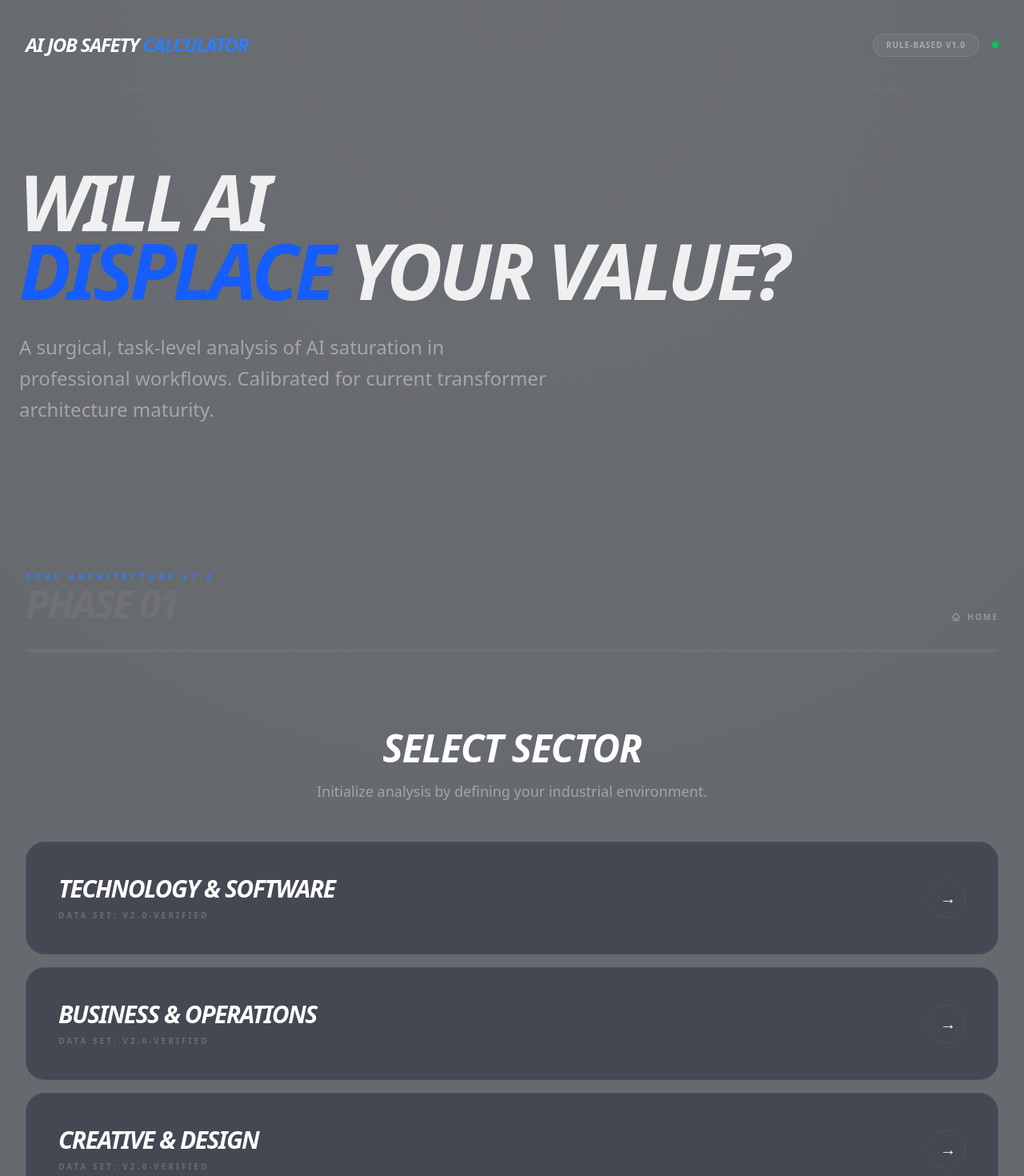
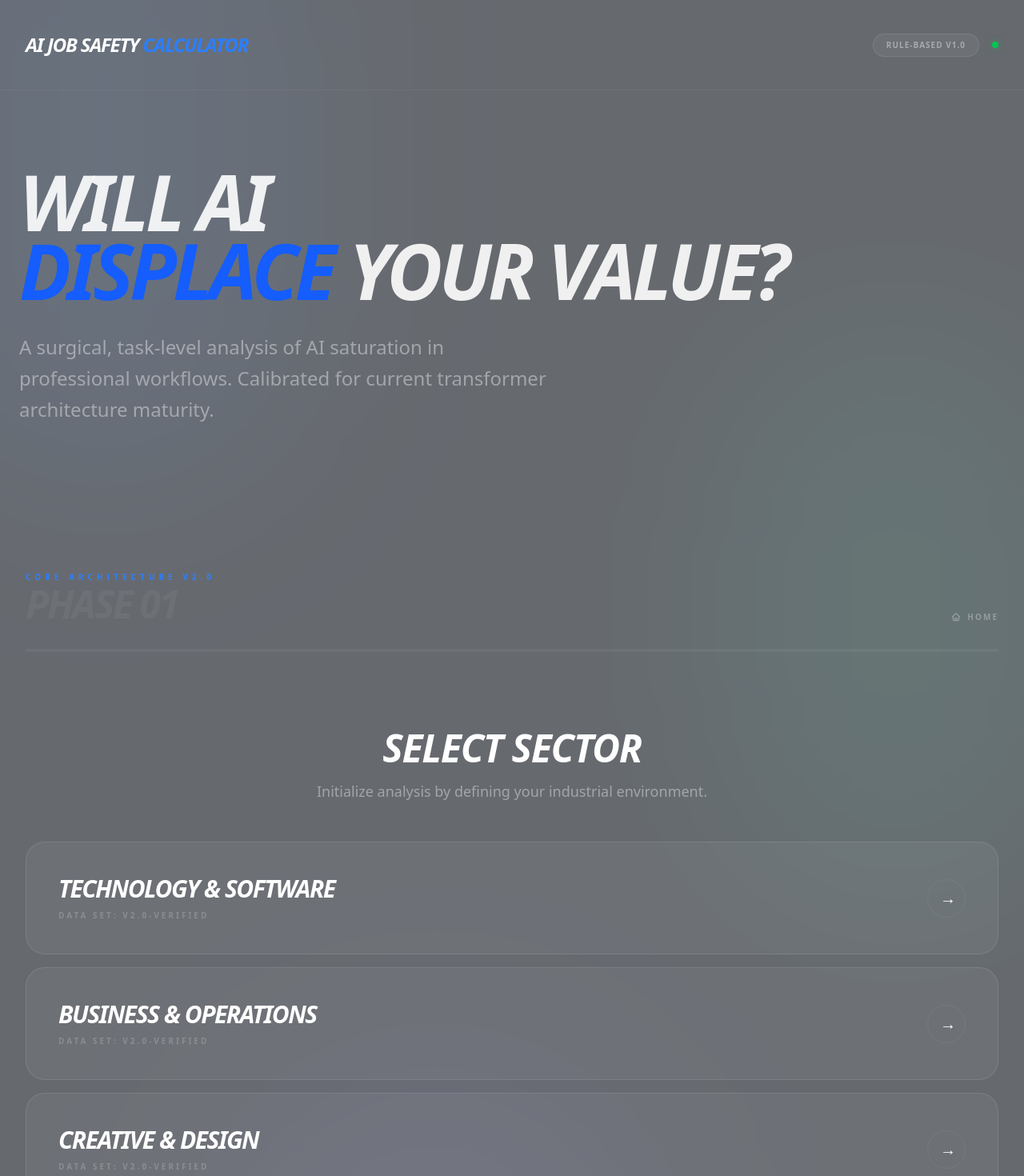
Before and after one commit to meetp2022/ai-safety-calculator, a Next.js app: page / in a window 1280 px wide. Shown: the top 1470 px of the page at 80% size. Built offline with nearby package versions, Linux system fonts and the light colour scheme.

Commit message:
feat: implement dynamic Aurora background and entrance animations

```diff
--- a/src/app/Calculator.tsx
+++ b/src/app/Calculator.tsx
@@ -104,7 +104,7 @@ export default function Calculator({ onStepChange }: { onStepChange?: (step: str
                                         setSelection({ ...selection, category: cat.name });
                                         setStep('role');
                                     }}
-                                    className="p-10 text-left border border-white/5 rounded-3xl hover:border-blue-500 hover:bg-blue-600/5 transition-all duration-700 group relative overflow-hidden bg-slate-900/40"
+                                    className="p-10 text-left border border-white/10 rounded-3xl hover:border-blue-500/50 hover:bg-blue-600/10 backdrop-blur-md transition-all duration-700 group relative overflow-hidden bg-white/5"
                                 >
                                     <div className="flex justify-between items-center relative z-10">
                                         <div>
@@ -132,7 +132,7 @@ export default function Calculator({ onStepChange }: { onStepChange?: (step: str
                                         setSelection({ ...selection, role });
                                         setStep('experience');
                                     }}
-                                    className="p-10 text-center border border-white/5 rounded-3xl hover:border-blue-500 hover:bg-blue-600/5 transition-all duration-300 group bg-slate-900/40"
+                                    className="p-10 text-center border border-white/10 rounded-3xl hover:border-blue-500/50 hover:bg-blue-600/10 backdrop-blur-md transition-all duration-300 group bg-white/5"
                                 >
                                     <span className="text-xl font-black text-white/70 group-hover:text-white transition-colors uppercase tracking-tight leading-none">{role}</span>
                                     <div className="h-px bg-white/5 w-1/3 mx-auto mt-4 group-hover:bg-blue-500/50 transition-colors" />
@@ -153,7 +153,7 @@ export default function Calculator({ onStepChange }: { onStepChange?: (step: str
                                         setSelection({ ...selection, experience: level as keyof typeof SCORING_CONSTANTS.EXPERIENCE_MODIFIERS });
                                         setStep('frequency');
                                     }}
-                                    className="p-12 border border-white/5 rounded-[2.5rem] hover:border-blue-500 hover:bg-blue-600/5 transition-all duration-700 group bg-slate-900/40 flex flex-col items-center gap-4"
+                                    className="p-12 border border-white/10 rounded-[2.5rem] hover:border-blue-500/50 hover:bg-blue-600/10 backdrop-blur-md transition-all duration-700 group bg-white/5 flex flex-col items-center gap-4"
                                 >
                                     <span className="text-3xl font-black text-white/50 group-hover:text-blue-500 transition-all uppercase tracking-tighter italic">{level}</span>
                                     <p className="text-[10px] font-black tracking-[0.2em] text-white/20 uppercase group-hover:text-white/40">Modifier: {SCORING_CONSTANTS.EXPERIENCE_MODIFIERS[level as keyof typeof SCORING_CONSTANTS.EXPERIENCE_MODIFIERS]}x</p>
@@ -300,7 +300,7 @@ export default function Calculator({ onStepChange }: { onStepChange?: (step: str
 
                             {/* Dashboard Center: Impact Card & Secondary Stats */}
                             <div className="lg:col-span-5 space-y-6">
-                                <div className="p-12 rounded-[3.5rem] bg-white/5 border border-white/5 glass space-y-6 relative overflow-hidden backdrop-blur-3xl">
+                                <div className="p-12 rounded-[3.5rem] border border-white/10 bg-white/5 backdrop-blur-2xl relative overflow-hidden group shadow-[0_40px_100px_-20px_rgba(0,0,0,0.5)]">
                                     <div className="absolute top-0 left-0 w-full h-1.5" style={{ backgroundColor: band.color }} />
                                     <h2 className="text-4xl font-black italic uppercase tracking-tighter leading-none" style={{ color: band.color }}>{band.label}</h2>
                                     <p className="text-lg font-medium text-white/60 leading-relaxed italic">
--- a/src/app/page.tsx
+++ b/src/app/page.tsx
@@ -8,15 +8,19 @@ export default function Home() {
 
   return (
     <main className="min-h-screen bg-[#66696e] text-white font-sans selection:bg-blue-500/30 relative overflow-hidden">
-      {/* Aesthetic Background Depth */}
-      <div className="absolute inset-0 bg-[radial-gradient(circle_at_50%_0%,rgba(255,255,255,0.03)_0%,transparent_50%)] pointer-events-none" />
+      {/* Dynamic Aurora Background */}
+      <div className="absolute inset-0 overflow-hidden pointer-events-none">
+        <div className="absolute top-[-10%] left-[-10%] w-[40%] h-[40%] rounded-full bg-blue-500/10 blur-[120px] animate-aurora mix-blend-screen" />
+        <div className="absolute top-[20%] right-[-5%] w-[35%] h-[35%] rounded-full bg-emerald-500/10 blur-[120px] animate-aurora [animation-delay:-5s] mix-blend-screen" />
+        <div className="absolute bottom-[-10%] left-[20%] w-[45%] h-[45%] rounded-full bg-indigo-500/10 blur-[120px] animate-aurora [animation-delay:-10s] mix-blend-screen" />
+      </div>
 
       <header className="py-10 px-8 border-b border-white/5 relative z-10">
         <div className="max-w-7xl mx-auto flex items-center justify-between">
-          <h1 className="text-2xl font-black tracking-tighter uppercase italic">
+          <h1 className="text-2xl font-black tracking-tighter uppercase italic animate-fade-in opacity-0">
             AI Job Safety <span className="text-blue-500">Calculator</span>
           </h1>
-          <div className="flex items-center gap-4">
+          <div className="flex items-center gap-4 animate-fade-in opacity-0 [animation-delay:0.2s]">
             <span className="px-4 py-1.5 bg-white/5 border border-white/10 rounded-full text-[10px] font-black uppercase tracking-widest text-white/40">
               Rule-Based v1.0
             </span>
@@ -25,20 +29,22 @@ export default function Home() {
         </div>
       </header>
 
-      <div className="py-24">
+      <div className="py-24 relative z-10">
         {currentStep === 'category' && (
-          <div className="max-w-7xl mx-auto px-6 mb-20 text-center lg:text-left transition-all duration-700 animate-fade-in">
-            <h2 className="text-6xl sm:text-8xl font-black mb-8 leading-[0.9] tracking-tighter uppercase italic text-white/90">
+          <div className="max-w-7xl mx-auto px-6 mb-20 text-center lg:text-left">
+            <h2 className="text-6xl sm:text-8xl font-black mb-8 leading-[0.9] tracking-tighter uppercase italic text-white/90 animate-slide-up opacity-0">
               Will AI <br /><span className="text-blue-600">Displace</span> Your Value?
             </h2>
-            <p className="text-2xl text-white/40 font-medium max-w-2xl leading-relaxed">
+            <p className="text-2xl text-white/40 font-medium max-w-2xl leading-relaxed animate-slide-up opacity-0 [animation-delay:0.3s]">
               A surgical, task-level analysis of AI saturation in professional workflows.
               Calibrated for current transformer architecture maturity.
             </p>
           </div>
         )}
 
-        <Calculator onStepChange={setCurrentStep} />
+        <div className="animate-fade-in opacity-0 [animation-delay:0.4s]">
+          <Calculator onStepChange={setCurrentStep} />
+        </div>
       </div>
 
       <footer className="py-24 bg-black border-t border-white/5">
--- a/tailwind.config.ts
+++ b/tailwind.config.ts
@@ -15,6 +15,28 @@ const config: Config = {
             fontFamily: {
                 sans: ["var(--font-inter)", "ui-sans-serif", "system-ui"],
             },
+            animation: {
+                "aurora": "aurora 20s linear infinite",
+                "fade-in": "fade-in 1s ease-out forwards",
+                "slide-up": "slide-up 0.8s cubic-bezier(0.16, 1, 0.3, 1) forwards",
+                "pulse-slow": "pulse 4s cubic-bezier(0.4, 0, 0.6, 1) infinite",
+            },
+            keyframes: {
+                aurora: {
+                    "0%, 100%": { transform: "translate(0, 0) scale(1)" },
+                    "25%": { transform: "translate(10%, 10%) scale(1.1)" },
+                    "50%": { transform: "translate(-5%, 20%) scale(0.9)" },
+                    "75%": { transform: "translate(-15%, -10%) scale(1.05)" },
+                },
+                "fade-in": {
+                    "0%": { opacity: "0" },
+                    "100%": { opacity: "1" },
+                },
+                "slide-up": {
+                    "0%": { opacity: "0", transform: "translateY(20px)" },
+                    "100%": { opacity: "1", transform: "translateY(0)" },
+                },
+            },
         },
     },
     plugins: [],
```
